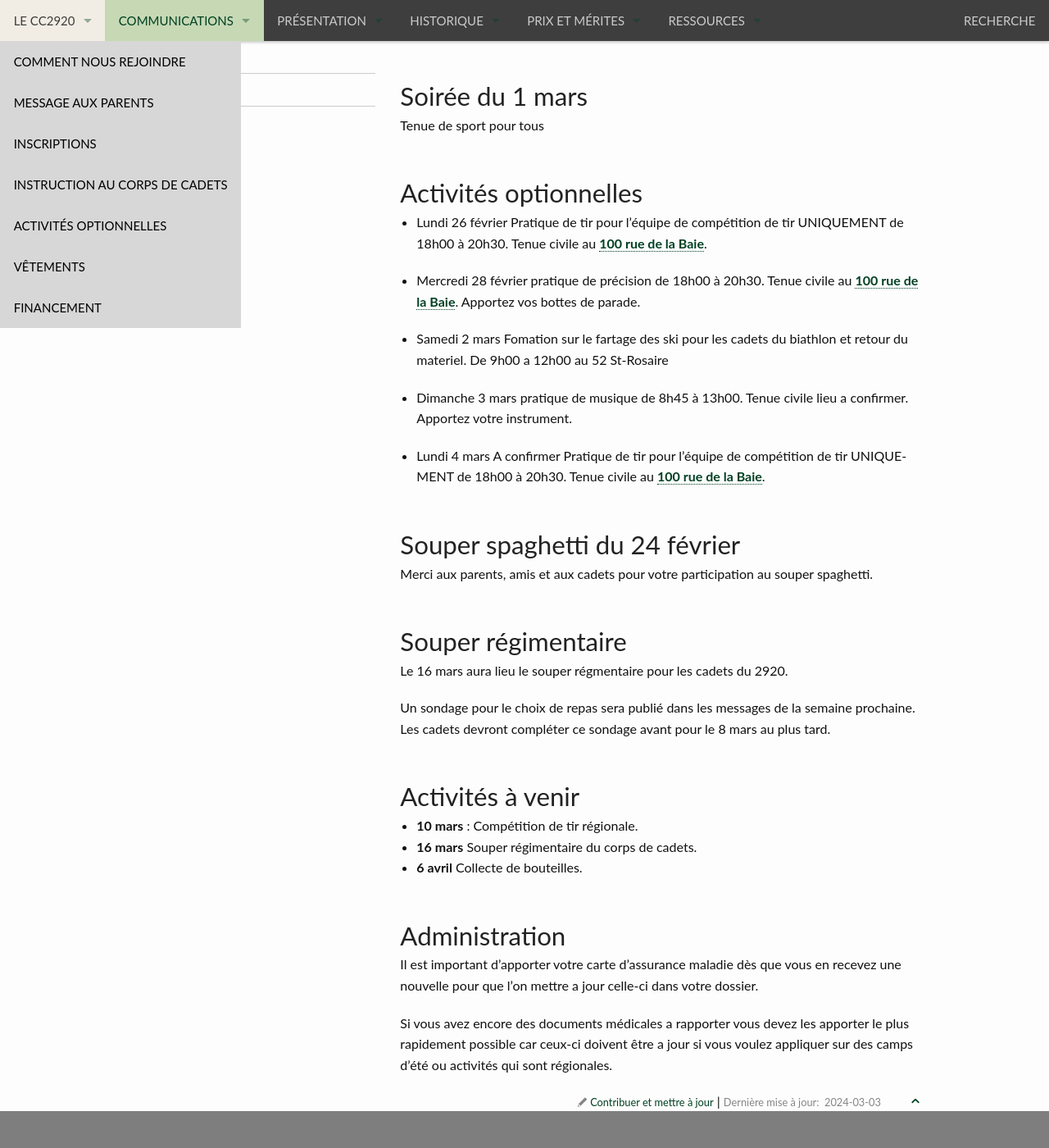
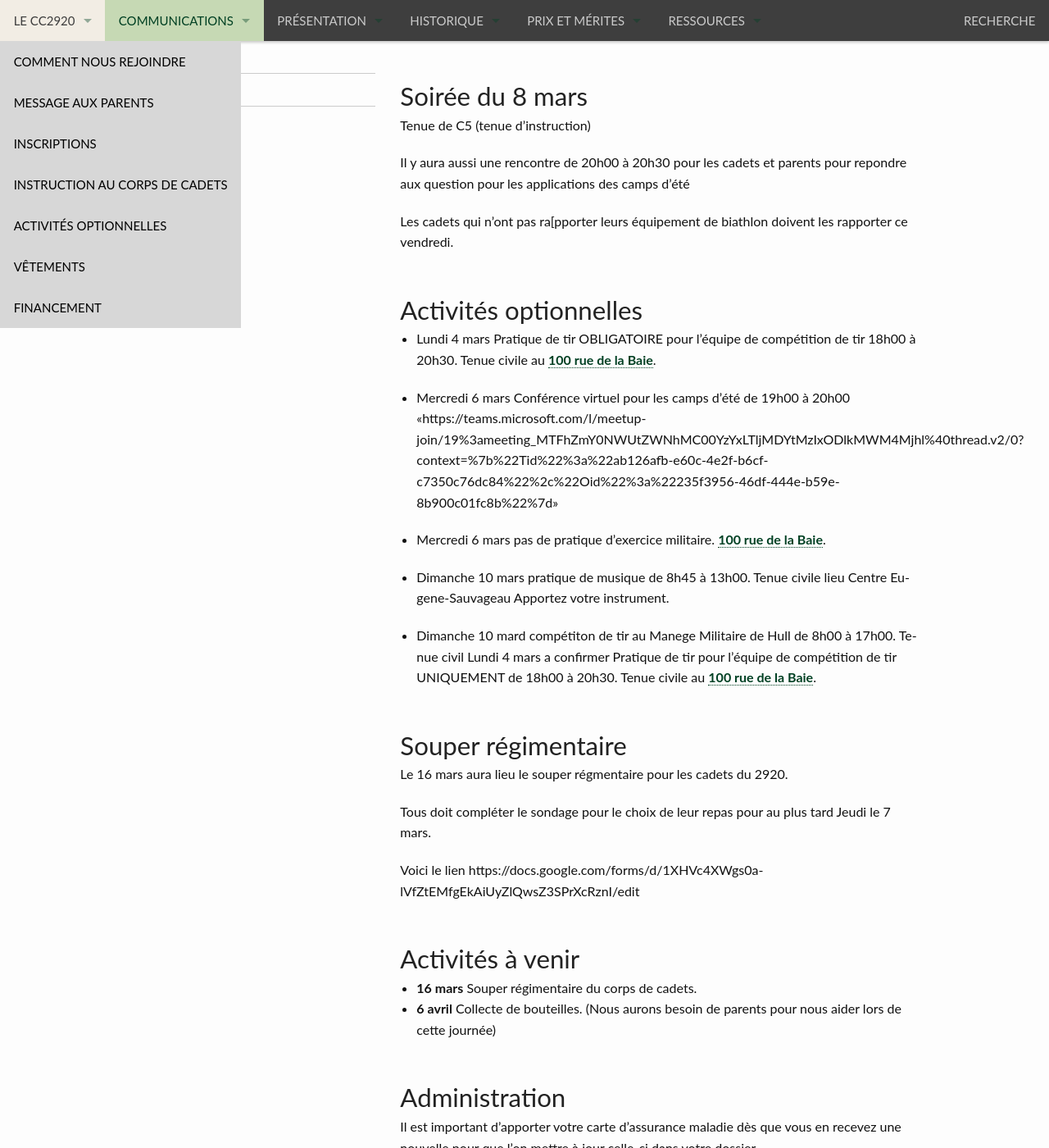
Before and after one commit to CC2920/web, a Jekyll site: the page built from _communications/messages.md, in a window 1280 px wide and 1400 px high, scrolled down 242 px. Shown: the whole window at 82% size. Built offline with Jekyll 4.4.1, drawn with Linux system fonts in a browser that asks for light colours; some of the changed text lies outside the part shown.

Commit message:
Message de la semaine du 3 mars

```diff
--- a/_communications/messages.md
+++ b/_communications/messages.md
@@ -3,40 +3,42 @@
 layout: "messages"
 ---
 
-## Soirée du 1 mars
+## Soirée du 8 mars
 
-Tenue de sport pour tous
+Tenue de C5 (tenue d'instruction)
+
+Il y aura aussi une rencontre de 20h00 à 20h30 pour les cadets et parents pour repondre aux question pour les applications des camps d'été
+
+Les cadets qui n'ont pas ra[pporter leurs équipement de biathlon doivent les rapporter ce vendredi.
 
 ## Activités optionnelles
 
--  Lundi 26 février  Pratique de tir pour l'équipe de compétition de tir UNIQUEMENT de 18h00 à 20h30. Tenue civile au [100 rue de la Baie](/information/comment-nous-rejoindre/).
+-  Lundi 4 mars  Pratique de tir OBLIGATOIRE pour l'équipe de compétition de tir 18h00 à 20h30. Tenue civile au [100 rue de la Baie](/information/comment-nous-rejoindre/).
 
--  Mercredi 28 février pratique de précision de 18h00 à 20h30. Tenue civile au [100 rue de la Baie](/information/comment-nous-rejoindre/). Apportez vos bottes de parade.
+-  Mercredi 6 mars Conférence virtuel pour les camps d'été de 19h00 à 20h00 <<https://teams.microsoft.com/l/meetup-join/19%3ameeting_MTFhZmY0NWUtZWNhMC00YzYxLTljMDYtMzIxODlkMWM4Mjhl%40thread.v2/0?context=%7b%22Tid%22%3a%22ab126afb-e60c-4e2f-b6cf-c7350c76dc84%22%2c%22Oid%22%3a%22235f3956-46df-444e-b59e-8b900c01fc8b%22%7d>>
 
- - Samedi 2 mars Fomation sur le fartage des ski pour les cadets du biathlon et retour du materiel. De 9h00 a 12h00 au 52 St-Rosaire
+-  Mercredi 6 mars pas de pratique d'exercice militaire. [100 rue de la Baie](/information/comment-nous-rejoindre/).
 
- - Dimanche 3 mars pratique de musique de 8h45 à 13h00. Tenue civile lieu a confirmer. Apportez votre instrument.
+ - Dimanche 10 mars pratique de musique de 8h45 à 13h00. Tenue civile lieu Centre Eugene-Sauvageau Apportez votre instrument.
 
- - Lundi 4 mars  A confirmer Pratique de tir pour l'équipe de compétition de tir UNIQUEMENT de 18h00 à 20h30. Tenue civile au [100 rue de la Baie](/information/comment-nous-rejoindre/).
+ - Dimanche 10 mard compétiton de tir au Manege Militaire de Hull de 8h00 à 17h00. Tenue civil Lundi 4 mars a confirmer Pratique de tir pour l'équipe de compétition de tir UNIQUEMENT de 18h00 à 20h30. Tenue civile au [100 rue de la Baie](/information/comment-nous-rejoindre/).
 
-## Souper spaghetti du 24 février
-
-Merci aux parents, amis et aux cadets pour votre participation au souper spaghetti.
 
 ## Souper régimentaire
 
 Le 16 mars aura lieu le souper régmentaire pour les cadets du 2920.
 
-Un sondage pour le choix de repas sera publié dans les messages de la semaine prochaine. Les cadets devront compléter ce sondage avant pour le 8 mars au plus tard.
+Tous doit compléter le sondage pour le choix de leur repas pour au plus tard Jeudi le 7 mars.
+
+Voici le lien https://docs.google.com/forms/d/1XHVc4XWgs0a-lVfZtEMfgEkAiUyZlQwsZ3SPrXcRznI/edit
 
 ## Activités à venir
 
-- **10 mars** : Compétition de tir régionale.
 - **16 mars** Souper régimentaire du corps de cadets.
-- **6 avril** Collecte de bouteilles.
+- **6 avril** Collecte de bouteilles.  (Nous aurons besoin de parents pour nous aider lors de cette journée)
 
 ## Administration
 
-Il est important d'apporter votre carte d'assurance maladie dès que vous en recevez une nouvelle pour que l'on mettre a jour celle-ci dans votre dossier.
+Il est important d'apporter votre carte d'assurance maladie dès que vous en recevez une nouvelle pour que l'on mettre à jour celle-ci dans votre dossier.
 
-Si vous avez encore des documents médicales a rapporter vous devez les apporter le plus rapidement possible car ceux-ci doivent être a jour si vous voulez appliquer sur des camps d'été ou activités qui sont régionales.
+Si vous avez encore des documents médicales à rapporter, vous devez les apporter le plus rapidement possible car ceux-ci doivent être à jour si vous voulez appliquer sur des camps d'été ou activités qui sont régionales.
```
